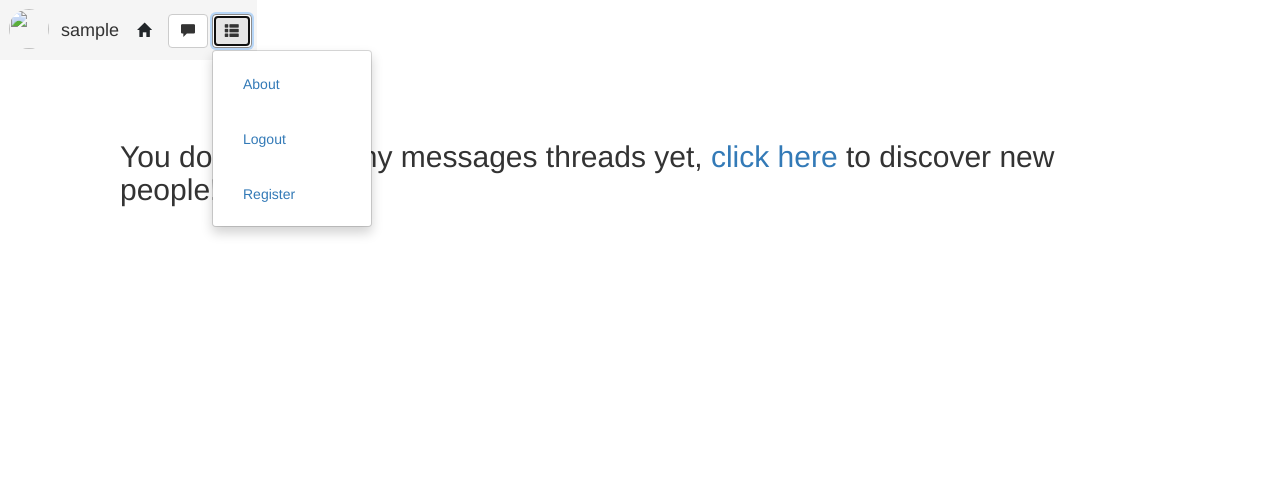
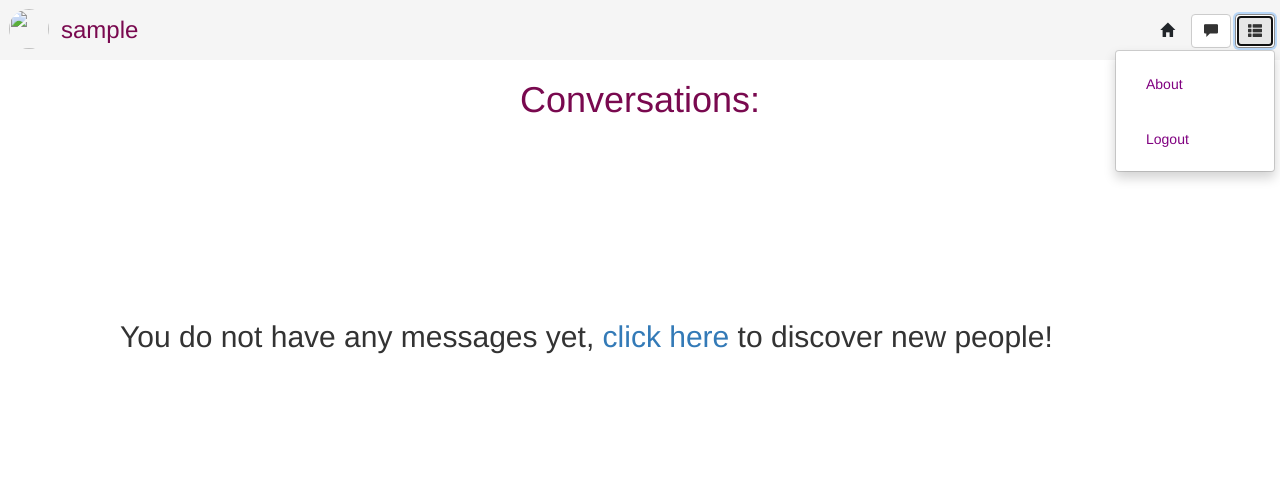
Before and after one commit to Piengo/Django-Social-Web-App, a Django app: page /Messages/ in a window 1280 px wide, after a click that opens the changed part. Shown: the top 482 px of the page. Run offline with Django 3.2, Linux system fonts and the light colour scheme; the visitor is signed in with stand-in values (Sample User, id 1); data that the repository does not hold is empty; some libraries are stand-ins or nearby versions.

Commit message:
2020/07/07

```diff
--- a/home/templates/home/base.html
+++ b/home/templates/home/base.html
@@ -5,6 +5,8 @@
     <!-- Required meta tags -->
     <meta charset="utf-8">
     <meta name="viewport" content="width=device-width, initial-scale=1, shrink-to-fit=no">
+    {% block head %}
+    {% endblock %}
 
     <!-- Bootstrap CSS -->
     <link rel="stylesheet" href="https://stackpath.bootstrapcdn.com/bootstrap/4.3.1/css/bootstrap.min.css" integrity="sha384-ggOyR0iXCbMQv3Xipma34MD+dH/1fQ784/j6cY/iJTQUOhcWr7x9JvoRxT2MZw1T" crossorigin="anonymous">
@@ -28,15 +30,12 @@
   <body>
 
     {% if user.is_authenticated %}
-    <div id="frame" style="position: fixed;top: 0;">
+    <div id="frame" style="position: fixed;top: 0;width: 100%;z-index: 3;">
       <div class="content">
         <div class="contact-profile">
 
             <a href="{% url 'home:profile-update' user.profile.id %}"><img class="rounded-circle" width="40" height="40" src="{{ user.profile.profile_picture.url }}"/></a>
-            <p style="font-size: large; padding-right: 5px;">{{ user }}</p>
-            <!-- <a href="{% url 'home:about' %}" class="btn btn-default btn-md">
-              <span class="glyphicon glyphicon-question-sign"></span>
-            </a> -->
+            <p style="font-size: large; padding-right: 5px;color: rgba(121,9,79,1);font-size: x-large;">{{ user }}</p>
             <div class="social-media" style="padding-right: 5px;">
 
 
@@ -58,12 +57,12 @@
                 <div class="dropdown-menu" aria-labelledby="dropdownMenuButton">
                     <ul class="navbar-nav col-sm-4">
 
-                      <li class="dropdown-item"><a class="nav-link" href="{% url 'home:about' %}">About</a></li>
-                      <li class="dropdown-item"><a class="nav-link" href="{% url 'logout' %}">Logout</a></li>
-                      <li class="dropdown-item"><a class="nav-link" href="{% url 'home:register' %}">Register</a></li>
+                      <li class="dropdown-item"><a class="nav-link" href="{% url 'home:about' %}" style="color: purple;">About</a></li>
+                      <li class="dropdown-item"><a class="nav-link" href="{% url 'logout' %}" style="color: purple;">Logout</a></li>
 
                   </ul>
                 </div>
+              </div>
 
             </div>
 
--- a/home/templates/home/base_secondary.html
+++ b/home/templates/home/base_secondary.html
@@ -5,6 +5,8 @@
     <!-- Required meta tags -->
     <meta charset="utf-8">
     <meta name="viewport" content="width=device-width, initial-scale=1, shrink-to-fit=no">
+    {% block head %}
+    {% endblock head %}
 
     <!-- Bootstrap CSS -->
     <link rel="stylesheet" href="https://stackpath.bootstrapcdn.com/bootstrap/4.3.1/css/bootstrap.min.css" integrity="sha384-ggOyR0iXCbMQv3Xipma34MD+dH/1fQ784/j6cY/iJTQUOhcWr7x9JvoRxT2MZw1T" crossorigin="anonymous">
--- a/home/templates/home/form_template.html
+++ b/home/templates/home/form_template.html
@@ -31,7 +31,7 @@
 
 
         <div class="container">
-            <div class="text-center">
+            <div class="text-center" style="place-items: center;">
                 <label style="color: white;width: 100%;padding: 12px 20px;margin: 8px 0;display: inline-block;border-radius: 4px;box-sizing: border-box;">{{ field.label_tag }}</label>
                 {{ field }}
             </div>
--- a/home/views.py
+++ b/home/views.py
@@ -27,7 +27,8 @@ class IndexView(generic.ListView):
         me.location = user_location
         me.save()
         other_people = Profile.objects.annotate(distance=Distance('location',user_location)).order_by('distance')[0:6]
-        return render(request, self.template_name, {'other_people': other_people, 'me':me})
+        first_person = other_people[0]
+        return render(request, self.template_name, {'other_people': other_people, 'me':me, 'first_person':first_person})
 
 
 class ProfileUpdate(UpdateView):
--- a/textApp/templates/textApp/index.html
+++ b/textApp/templates/textApp/index.html
@@ -3,45 +3,35 @@
 {% block body %}
 <style>
     body{
-        position: absolute;
-        z-index: -10;
+        background: white;
     }
 </style>
 
-
+    <div class="text-center" style="margin-bottom: 60px;">
+        <h1 style="margin-top: 80px;color: lightgrey;color: rgba(121,9,79,1);">Conversations:</h1>
+    </div>
     {% if not threads %}
         <div style="padding: 120px;">
-            <h2>You do not have any messages threads yet, <a href="{% url 'home:index' %}">click here</a> to discover new people!</h2>
+            <h2>You do not have any messages yet, <a href="{% url 'home:index' %}">click here</a> to discover new people!</h2>
         </div>
     {% else %}
         {% for thread in threads %}
             {% if user == thread.second %}
-                <div class="text-center" style="padding-top: 70px;">
-                    <div class="container" style="background-color: lightgrey; border-radius: 25px; padding-bottom: 10px; display: inline-block; width: 200px;">
-                        <!-- <span class="contact-status online"></span> -->
-
-                        <!-- <div style="display: inline-block; padding-right: 5px; font-size: large;">
-                            <p class="name" style="font-size: medium;">{{ thread.first }}</p>
-                        </div> -->
-                        <div style="display: inline-block; padding-top: 10px;">
-                            <a href="{% url 'textApp:chaturl' thread.first %}">{{ thread.first }}
+                <div class="text-center" style="margin-top: 15px;">
+                    <div class="container" style="background-color: lightgrey; border-radius: 25px; padding-bottom: 10px; display: inline-block; width: 200px;padding-bottom: 10px;">
+                        <div style="display: inline-block;padding-top: 10px;">
+                            <a href="{% url 'textApp:chaturl' thread.first %}" style="color: rgba(121,9,79,1);font-size: large;">{{ thread.first }}
                                 <span class="glyphicon glyphicon-comment"></span>
                             </a>
                         </div>
-
-                        <!-- <div style="padding-top: 5px;"><p class="preview">hello there!</p></div> -->
                     </div>
                 </div>
             {% endif %}
             {% if user == thread.first %}
-                <div class="text-center" style="padding-top: 70px;">
-                    <div class="container" style="background-color: lightgrey; border-radius: 25px; padding-top: 10px; display: inline-block; max-width: 200px;">
-                        <span class="contact-status online"></span>
+                <div class="text-center" style="margin-top: 15px;">
+                    <div class="container" style="background-color: lightgrey; border-radius: 25px; padding-top: 10px; display: inline-block; max-width: 200px;padding-bottom: 10px;">
 
-                        <div style="display: inline-block; padding-right: 5px; font-size: large;">
-                            <!-- <p class="name" style="font-size: medium;">{{ thread.second }}</p> -->
-                        </div>
-                        <div style="display: inline-block;">
+                        <div style="display: inline-block;padding-top: 10px;">
                             <a href="{% url 'textApp:chaturl' thread.second %}">{{ thread.second }}
                                 <span class="glyphicon glyphicon-comment"></span>
                             </a>
```
Also changed, not shown: home/templates/home/Profile_update_form.html (+19 -1 lines), home/templates/home/about.html (+9 -3 lines), home/templates/home/index.html (+13 -8 lines), home/templates/home/registration_form.html (+11 -0 lines), textApp/templates/textApp/thread.html (+21 -9 lines), media/images/photography-of-a-guy-wearing-green-shirt-1222271_BUk4xjZ.jpg (added), media/images/smiling-women-and-men-sitting-on-green-grass-1231230.jpg (added), 1 other file.
